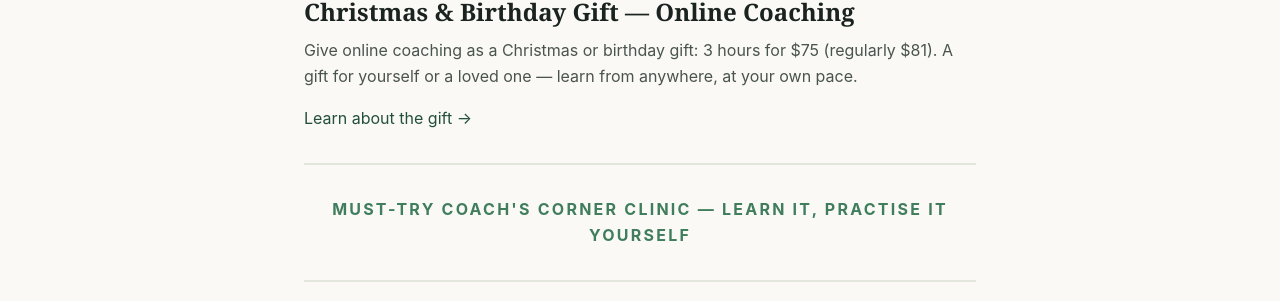
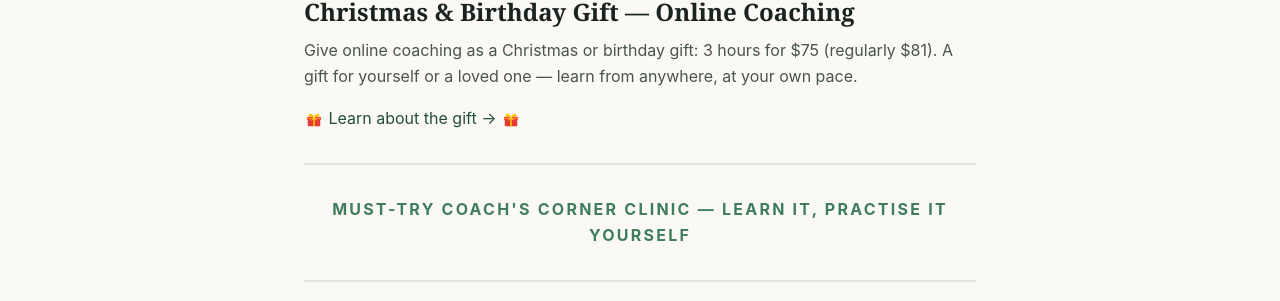
Before and after one commit to forwardpickleballorg-art/forwardpickleballorg-art.github.io, a Jekyll site: the page built from coaching.md, in a window 1280 px wide and 900 px high, scrolled down 2005 px. Shown: the part 149-450 px from the top of the window. Built offline with Jekyll 4.4.1, drawn with Linux system fonts in a browser that asks for light colours.

Commit message:
Add small gift icons around Coaching page gift link

```diff
--- a/coaching.md
+++ b/coaching.md
@@ -137,7 +137,7 @@ excerpt: "Pickleball coaching in Kanata and Ottawa with Louie Kwan, Certified NC
       learn from anywhere, at your own pace.
     </p>
     <p>
-      <a href="{{ '/coaching/christmas-birthday-gift/' | relative_url }}">Learn about the gift &rarr;</a>
+      <img src="/assets/images/gift-icon.svg" alt="" style="width: 1.25em; height: 1.25em; vertical-align: middle;"> <a href="{{ '/coaching/christmas-birthday-gift/' | relative_url }}">Learn about the gift &rarr;</a> <img src="/assets/images/gift-icon.svg" alt="" style="width: 1.25em; height: 1.25em; vertical-align: middle;">
     </p>
   </div>
 
```
